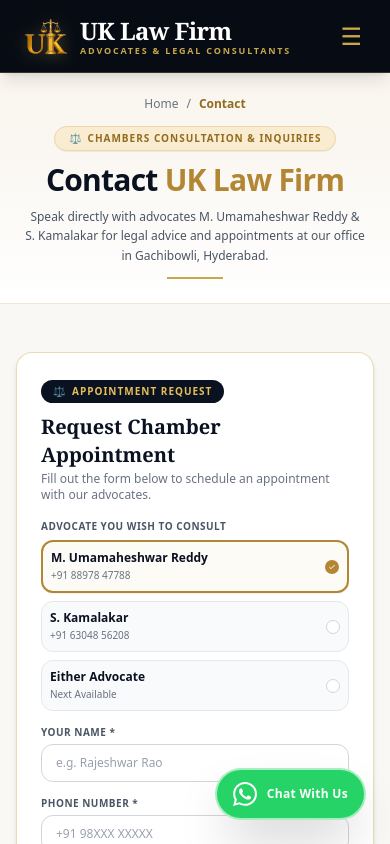
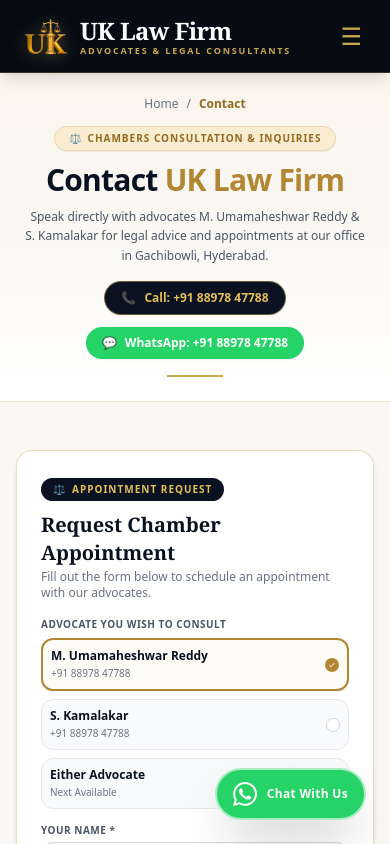
Before and after one commit to kavithamedida4-web/Lawyer-website, a Next.js app: page /contact in a window 390 px wide. Shown: the top 844 px of the page. Built offline with nearby package versions, Linux system fonts and the light colour scheme.

Commit message:
Unify all phone and WhatsApp contacts to +91 88978 47788 across contact page, whatsapp, footer, and services

```diff
--- a/app/contact/page.tsx
+++ b/app/contact/page.tsx
@@ -42,7 +42,28 @@ export default function ContactPage() {
           <p className="text-gray-600 text-xs sm:text-sm max-w-xl mx-auto leading-relaxed">
             Speak directly with advocates M. Umamaheshwar Reddy &amp; S. Kamalakar for legal advice and appointments at our office in Gachibowli, Hyderabad.
           </p>
-          <div className="w-14 h-[2px] bg-[#c9a84c] mx-auto mt-3" />
+
+          {/* Direct Phone & WhatsApp Bar */}
+          <div className="flex flex-wrap items-center justify-center gap-3 mt-4">
+            <a
+              href="tel:+918897847788"
+              className="inline-flex items-center gap-2 bg-[#0a1222] hover:bg-[#14233c] text-[#e5bf55] border border-[#c9a84c]/50 px-4 py-2 rounded-full text-xs font-bold transition-all shadow-xs"
+            >
+              <span>📞</span>
+              <span>Call: +91 88978 47788</span>
+            </a>
+            <a
+              href="https://wa.me/918897847788?text=Hello%20UK%20Law%20Firm,%20I%20would%20like%20to%20consult%20regarding%20a%20legal%20matter."
+              target="_blank"
+              rel="noopener noreferrer"
+              className="inline-flex items-center gap-2 bg-[#25D366] hover:bg-[#20ba5a] text-white px-4 py-2 rounded-full text-xs font-bold transition-all shadow-xs"
+            >
+              <span>💬</span>
+              <span>WhatsApp: +91 88978 47788</span>
+            </a>
+          </div>
+
+          <div className="w-14 h-[2px] bg-[#c9a84c] mx-auto mt-4" />
         </div>
       </section>
 
--- a/app/disclaimer/page.tsx
+++ b/app/disclaimer/page.tsx
@@ -117,7 +117,7 @@ export default function LegalDisclaimerPage() {
             <div className="bg-[#faf7f2] border border-[#eedfba] p-5 rounded-xl space-y-2 text-xs sm:text-sm">
               <p><strong className="text-[#0a1222]">Firm:</strong> UK Law Firm, Advocates &amp; Legal Consultants</p>
               <p><strong className="text-[#0a1222]">Chambers:</strong> Flat No. 201, 2nd Floor, Maps Apartments, Plot No. 45, Beside Care Hospitals, Jayabheri Pine Valley, Gachibowli, Hyderabad, Telangana 500032</p>
-              <p><strong className="text-[#0a1222]">Contact:</strong> +91 88978 47788 / +91 63048 56208</p>
+              <p><strong className="text-[#0a1222]">Contact:</strong> +91 88978 47788</p>
               <p><strong className="text-[#0a1222]">Inquiries:</strong> contact@uklawfirm.in</p>
             </div>
           </div>
--- a/app/terms-of-service/page.tsx
+++ b/app/terms-of-service/page.tsx
@@ -124,7 +124,7 @@ export default function TermsOfServicePage() {
             <div className="bg-[#faf7f2] border border-[#eedfba] p-5 rounded-xl space-y-2 text-xs sm:text-sm">
               <p><strong className="text-[#0a1222]">Chambers:</strong> UK Law Firm, Advocates &amp; Legal Consultants</p>
               <p><strong className="text-[#0a1222]">Address:</strong> Flat No. 201, 2nd Floor, Maps Apartments, Plot No. 45, Beside Care Hospitals, Jayabheri Pine Valley, Gachibowli, Hyderabad, Telangana 500032</p>
-              <p><strong className="text-[#0a1222]">Phone:</strong> +91 88978 47788 / +91 63048 56208</p>
+              <p><strong className="text-[#0a1222]">Phone:</strong> +91 88978 47788</p>
               <p><strong className="text-[#0a1222]">Email:</strong> contact@uklawfirm.in</p>
             </div>
           </div>
--- a/components/Contact.tsx
+++ b/components/Contact.tsx
@@ -212,7 +212,7 @@ _Submitted via UK Law Firm official website_`;
                     {/* Option 2: Adv. S. Kamalakar */}
                     <button
                       type="button"
-                      onClick={() => setFormData({ ...formData, selectedAdvocate: 'kamalakar', selectedAdvocatePhone: '6304856208' })}
+                      onClick={() => setFormData({ ...formData, selectedAdvocate: 'kamalakar', selectedAdvocatePhone: '8897847788' })}
                       className={`p-2 sm:p-2.5 rounded-xl border text-left transition-all cursor-pointer flex items-center justify-between gap-1.5 ${
                         formData.selectedAdvocate === 'kamalakar'
                           ? 'border-2 border-[#b38634] bg-[#fdfbf6] shadow-2xs'
@@ -221,7 +221,7 @@ _Submitted via UK Law Firm official website_`;
                     >
                       <div className="min-w-0">
                         <p className="text-xs font-bold text-[#0a1222] truncate">S. Kamalakar</p>
-                        <p className="text-[10px] text-gray-500 mt-0.5">+91 63048 56208</p>
+                        <p className="text-[10px] text-gray-500 mt-0.5">+91 88978 47788</p>
                       </div>
                       <span
                         className={`w-3.5 h-3.5 rounded-full flex items-center justify-center flex-shrink-0 ${
--- a/components/Footer.tsx
+++ b/components/Footer.tsx
@@ -146,13 +146,9 @@ export default function Footer() {
                     <path strokeLinecap="round" strokeLinejoin="round" d="M3 5a2 2 0 012-2h3.28a1 1 0 01.948.684l1.498 4.493a1 1 0 01-.502 1.21l-2.257 1.13a11.042 11.042 0 005.516 5.516l1.13-2.257a1 1 0 011.21-.502l4.493 1.498a1 1 0 01.684.949V19a2 2 0 01-2 2h-1C9.716 21 3 14.284 3 6V5z" />
                   </svg>
                 </div>
-                <div className="flex flex-wrap items-center gap-x-1.5 gap-y-0.5">
+                <div>
                   <a href="tel:+918897847788" className="text-gray-100 hover:text-[#f5d061] transition-colors font-medium">
                     +91 88978 47788
-                  </a>
-                  <span className="text-gray-400">/</span>
-                  <a href="tel:+916304856208" className="text-gray-100 hover:text-[#f5d061] transition-colors font-medium">
-                    +91 63048 56208
                   </a>
                 </div>
               </div>
--- a/components/WhatsAppButton.tsx
+++ b/components/WhatsAppButton.tsx
@@ -19,10 +19,10 @@ export default function WhatsAppButton() {
       name: 'S KAMALAKAR',
       degree: 'B.B.M., M.C.A., LL.B.',
       title: 'Advocate & Legal Consultant',
-      phone: '6304856208',
-      phoneDisplay: '+91 63048 56208',
+      phone: '8897847788',
+      phoneDisplay: '+91 88978 47788',
       whatsappUrl:
-        'https://wa.me/916304856208?text=Hello%20Advocate%20Kamalakar,%20I%20would%20like%20to%20consult%20regarding%20a%20legal%20matter.',
+        'https://wa.me/918897847788?text=Hello%20Advocate%20Kamalakar,%20I%20would%20like%20to%20consult%20regarding%20a%20legal%20matter.',
     },
   ];
 
@@ -109,7 +109,7 @@ export default function WhatsAppButton() {
                     <svg className="w-3.5 h-3.5" fill="none" stroke="currentColor" viewBox="0 0 24 24">
                       <path strokeLinecap="round" strokeLinejoin="round" strokeWidth={2} d="M3 5a2 2 0 012-2h3.28a1 1 0 01.948.684l1.498 4.493a1 1 0 01-.502 1.21l-2.257 1.13a11.042 11.042 0 005.516 5.516l1.13-2.257a1 1 0 011.21-.502l4.493 1.498a1 1 0 01.684.949V19a2 2 0 01-2 2h-1C9.716 21 3 14.284 3 6V5z" />
                     </svg>
-                    <span>{adv.phone}</span>
+                    <span>{adv.phoneDisplay}</span>
                   </a>
                 </div>
               </div>
```
Also changed, not shown: data/services.ts (+7 -7 lines), 1 other file (tests, documents, lock files or other folders).
